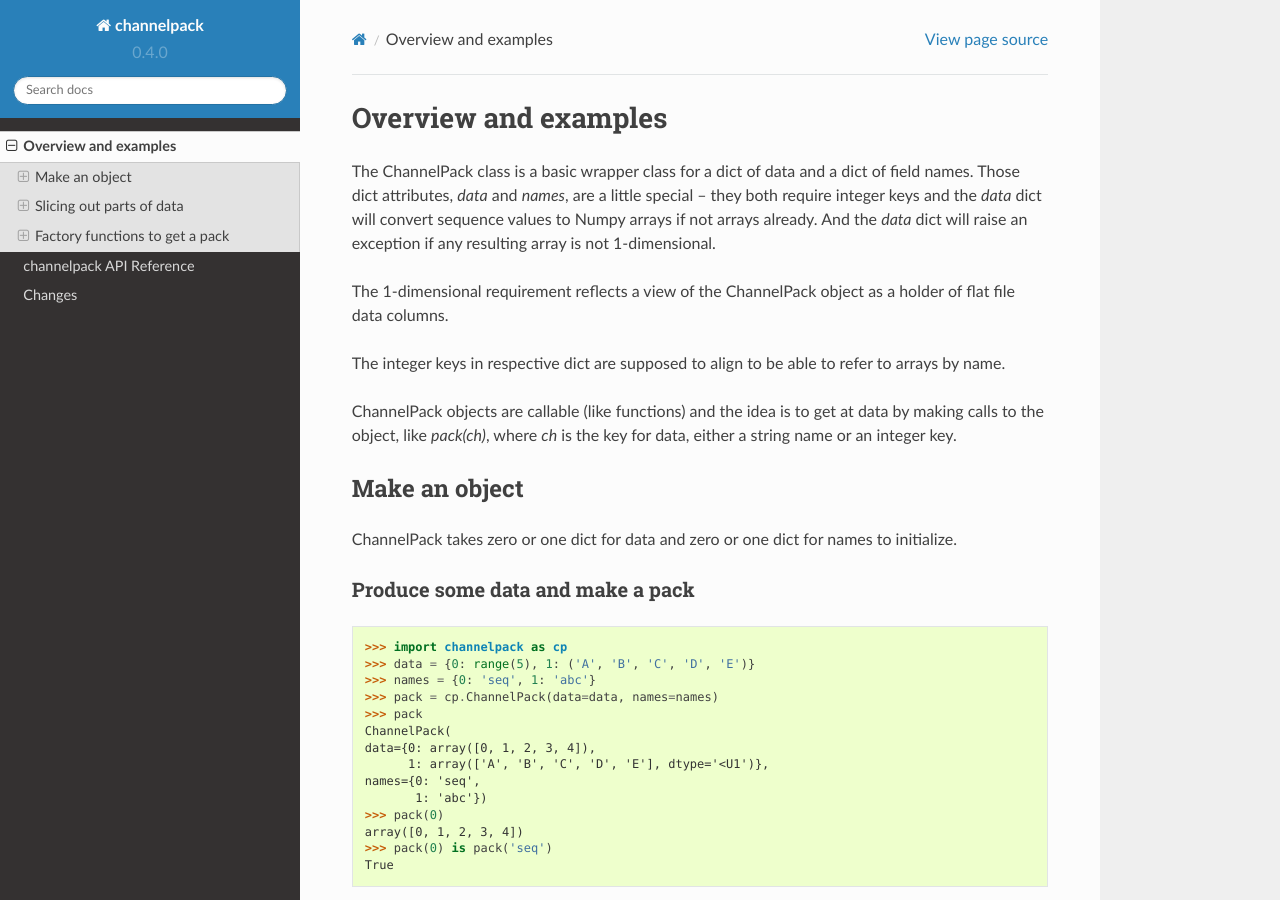
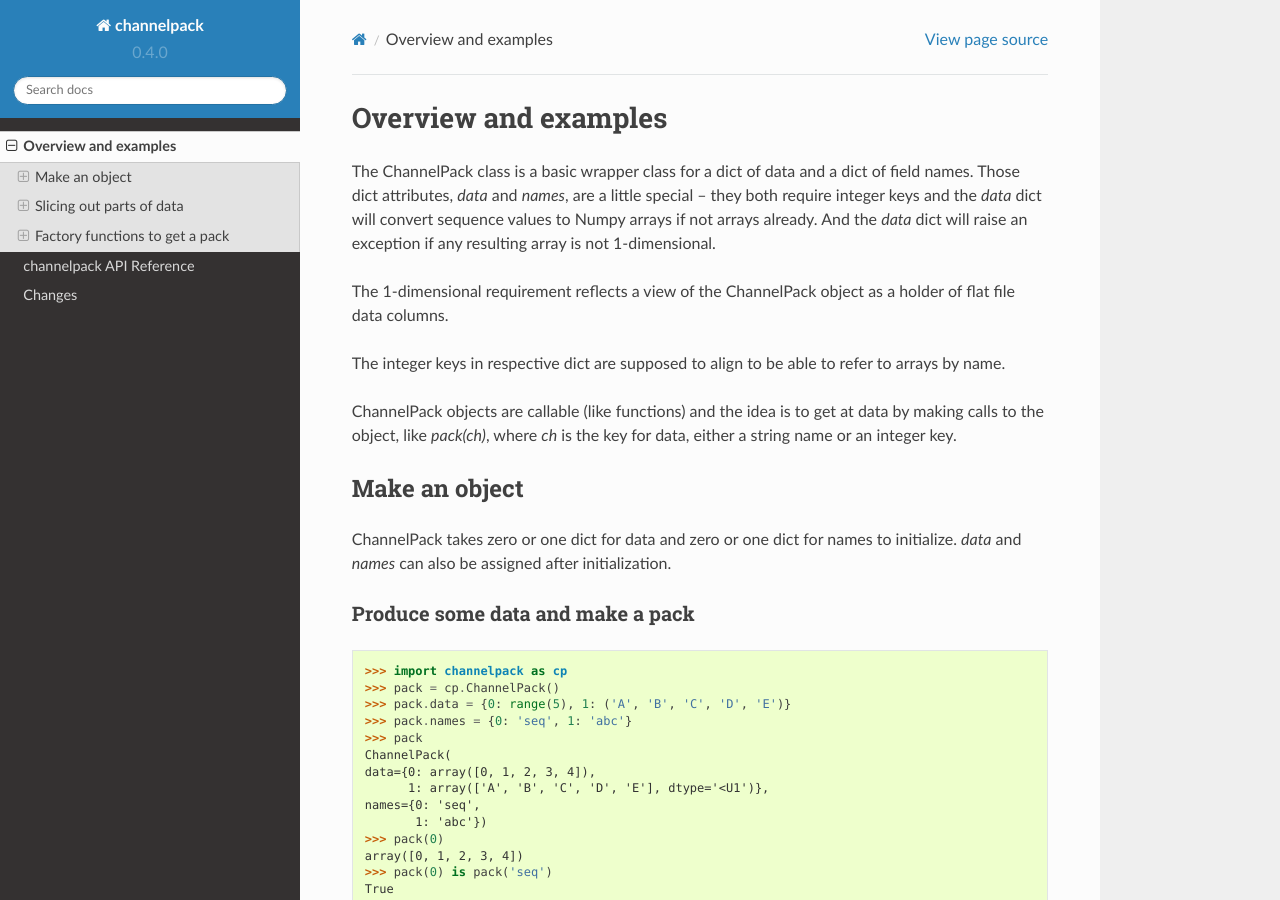
Before and after one commit to tomnor/channelpack, a Sphinx documentation site: the page built from docs/overview_examples.rst, in a window 1280 px wide and 900 px high. Built offline with Sphinx 7.4.7 and the Read the Docs theme 2.0.0, drawn with Linux system fonts in a browser that asks for light colours.

Commit message:
Documentation update to show attribute assignment

```diff
--- a/docs/overview_examples.rst
+++ b/docs/overview_examples.rst
@@ -22,15 +22,16 @@ Make an object
 ==============
 
 ChannelPack takes zero or one dict for data and zero or one dict for
-names to initialize.
+names to initialize. `data` and `names` can also be assigned after
+initialization.
 
 Produce some data and make a pack
 ---------------------------------
 
     >>> import channelpack as cp
-    >>> data = {0: range(5), 1: ('A', 'B', 'C', 'D', 'E')}
-    >>> names = {0: 'seq', 1: 'abc'}
-    >>> pack = cp.ChannelPack(data=data, names=names)
+    >>> pack = cp.ChannelPack()
+    >>> pack.data = {0: range(5), 1: ('A', 'B', 'C', 'D', 'E')}
+    >>> pack.names = {0: 'seq', 1: 'abc'}
     >>> pack
     ChannelPack(
     data={0: array([0, 1, 2, 3, 4]),
```
